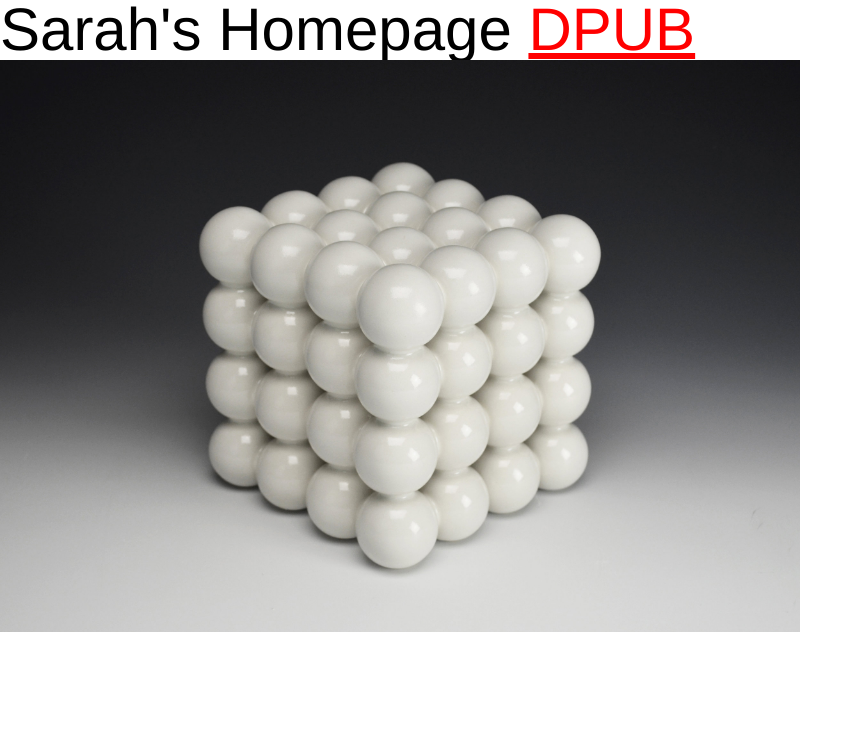
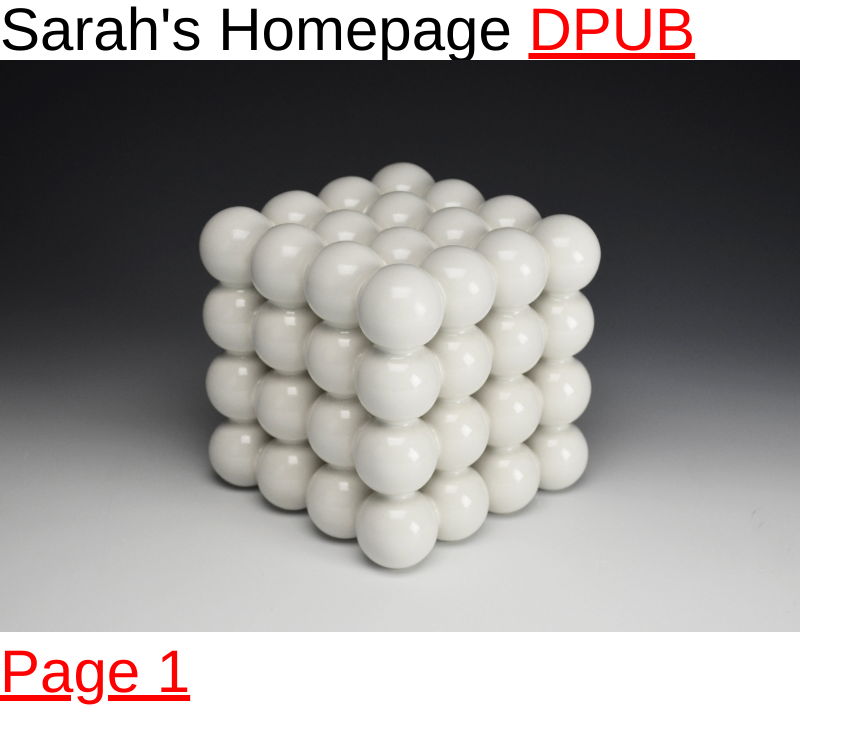
Before and after one commit to sarahfahy17/sarahfahy17.github.io, a plain HTML site: page index.html in a window 1280 px wide. Shown: the whole page, without its empty margins (0-863 px from the left). Drawn offline with Linux system fonts and the light colour scheme.

Commit message:
text button 1

```diff
--- a/index.html
+++ b/index.html
@@ -17,6 +17,8 @@
 
   <div class="circles"><img src="assets/images/circles.jpg"></div>
 
+  <a href="sarahfahy17.github.io/xyz-1/index">Page 1</a>
+
 
 
 
```
